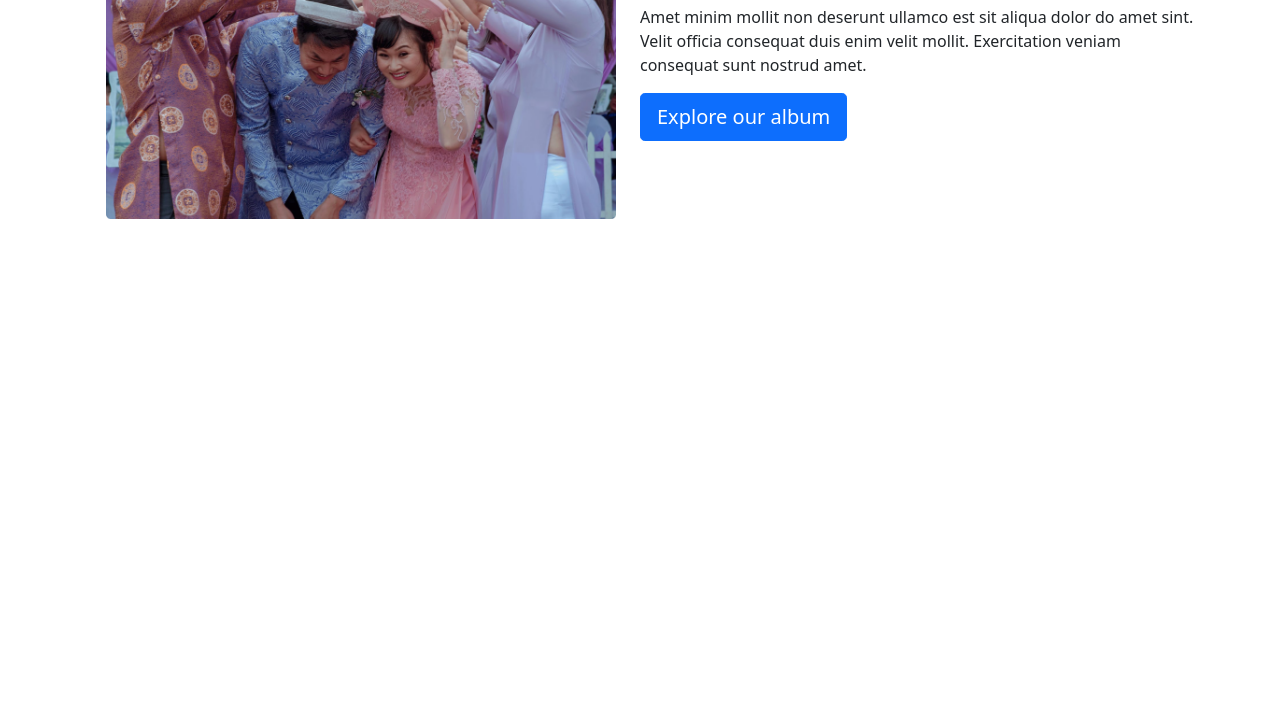
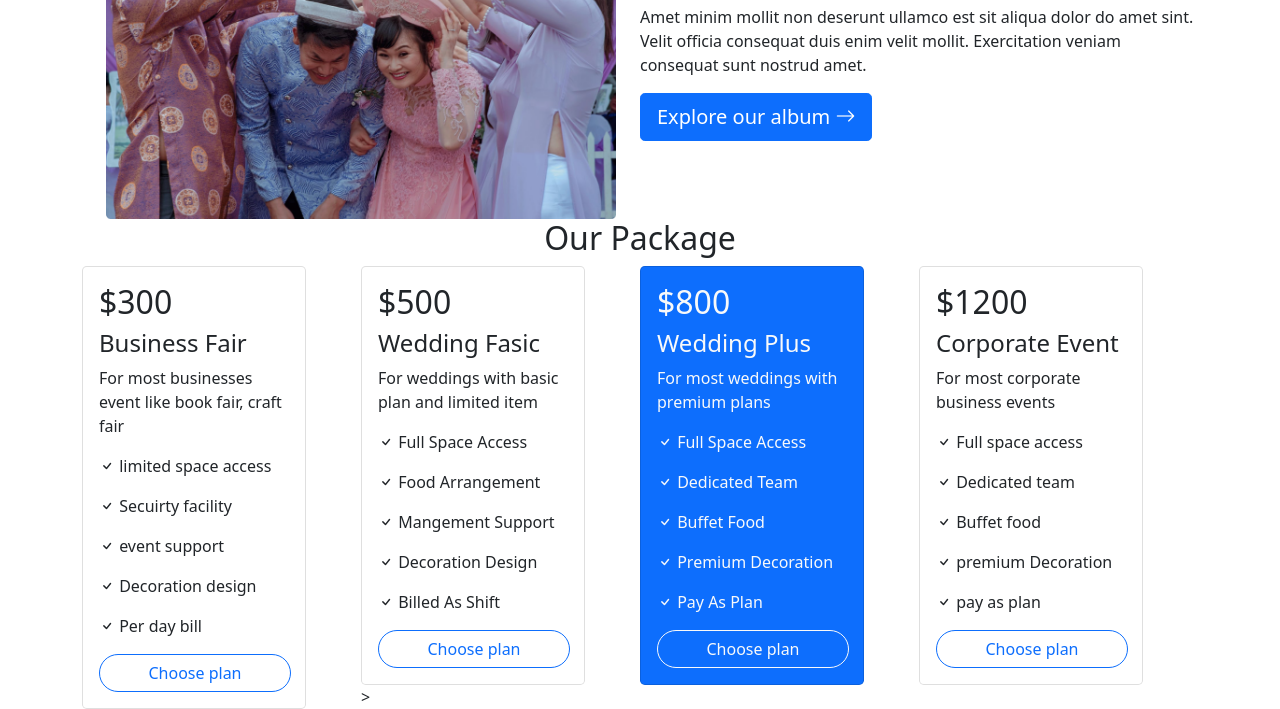
Before and after one commit to Neelporos/convention-center-assingment, a plain HTML site: page index.html in a window 1280 px wide. Shown: the part 686-1395 px from the top of the page. Before the commit the page ends 905 px from the top, so only its background shows below. Drawn offline with nearby package versions, Linux system fonts and the light colour scheme.

Commit message:
package section done

```diff
--- a/index.html
+++ b/index.html
@@ -8,6 +8,8 @@
     <!-- bootstrap css -->
     <link href="https://cdn.jsdelivr.net/npm/bootstrap@5.1.3/dist/css/bootstrap.min.css" rel="stylesheet"
         integrity="sha384-1BmE4kWBq78iYhFldvKuhfTAU6auU8tT94WrHftjDbrCEXSU1oBoqyl2QvZ6jIW3" crossorigin="anonymous">
+    <!-- bootstrap icons -->
+    <link rel="stylesheet" href="https://cdn.jsdelivr.net/npm/bootstrap-icons@1.7.2/font/bootstrap-icons.css">
     <title>Sarah Convention Center</title>
 </head>
 
@@ -113,7 +115,8 @@
                         <p>Amet minim mollit non deserunt ullamco est sit aliqua dolor do amet sint. Velit officia
                             consequat
                             duis enim velit mollit. Exercitation veniam consequat sunt nostrud amet.</p>
-                        <button type="button" class="btn btn-primary btn-lg"> Explore our album
+                        <button type="button" class="btn btn-primary btn-lg">Explore our album <i
+                                class="bi bi-arrow-right"></i>
                         </button>
                     </div>
                 </div>
@@ -121,6 +124,84 @@
         </section>
         <!-- banner section end -->
 
+        <!-- Package section start -->
+        <section class="container">
+            <div class="d-flex justify-content-center">
+                <h2>Our Package</h2>
+            </div>
+            <div class="row">
+                <div class="d-flex">
+                    <div class="col-3">
+                        <div class="card rounded-3" style="width: 14rem;">
+                            <div class="card-body">
+                                <h2>$300</h2>
+                                <h4 class="card-title">Business Fair</h4>
+                                <p class="card-text">For most businesses event
+                                    like book fair, craft fair</p>
+                                <p><i class="bi bi-check"></i> limited space access</p>
+                                <p><i class="bi bi-check"></i> Secuirty facility</p>
+                                <p><i class="bi bi-check"></i> event support</p>
+                                <p><i class="bi bi-check"></i> Decoration design</p>
+                                <p><i class="bi bi-check"></i> Per day bill</p>
+                                <a href="#" class="btn btn-outline-primary rounded-pill" style="width: 12rem;">Choose
+                                    plan</a>
+                            </div>
+                        </div>
+
+                    </div>
+                    <div class="col-3">
+                        <div class="card rounded-3" style="width: 14rem;">
+                            <div class="card-body">
+                                <h2>$500</h2>
+                                <h4 class="card-title">Wedding Fasic</h4>
+                                <p class="card-text">For weddings with basic plan
+                                    and limited item</p>
+                                <p><i class="bi bi-check"></i> Full Space Access</p>
+                                <p><i class="bi bi-check"></i> Food Arrangement</p>
+                                <p><i class="bi bi-check"></i> Mangement Support</p>
+                                <p><i class="bi bi-check"></i> Decoration Design</p>
+                                <p><i class="bi bi-check"></i> Billed As Shift</p>
+                                <a href="#" class="btn btn-outline-primary rounded-pill" style="width: 12rem;">Choose
+                                    plan</a>
+                            </div>
+                        </div>>
+                    </div>
+                    <div class="col-3">
+                        <div class="card rounded-3 bg-primary text-light" style="width: 14rem;">
+                            <div class="card-body">
+                                <h2>$800</h2>
+                                <h4 class="card-title">Wedding Plus</h4>
+                                <p class="card-text">For most weddings with premium plans</p>
+                                <p><i class="bi bi-check"></i> Full Space Access</p>
+                                <p><i class="bi bi-check"></i> Dedicated Team</p>
+                                <p><i class="bi bi-check"></i> Buffet Food</p>
+                                <p><i class="bi bi-check"></i> Premium Decoration</p>
+                                <p><i class="bi bi-check"></i> Pay As Plan</p>
+                                <a href="#" class="btn btn-outline-light rounded-pill" style="width: 12rem;">Choose
+                                    plan</a>
+                            </div>
+                        </div>
+                    </div>
+                    <div class="col-3">
+                        <div class="card rounded-3" style="width: 14rem;">
+                            <div class="card-body">
+                                <h2>$1200</h2>
+                                <h4 class="card-title">Corporate Event</h4>
+                                <p class="card-text">For most corporate business
+                                    events</p>
+                                <p><i class="bi bi-check"></i> Full space access</p>
+                                <p><i class="bi bi-check"></i> Dedicated team</p>
+                                <p><i class="bi bi-check"></i> Buffet food</p>
+                                <p><i class="bi bi-check"></i> premium Decoration</p>
+                                <p><i class="bi bi-check"></i> pay as plan</p>
+                                <a href="#" class="btn btn-outline-primary rounded-pill" style="width: 12rem;">Choose
+                                    plan</a>
+                            </div>
+                        </div>
+                    </div>
+                </div>
+            </div>
+        </section>
 
     </main>
 
```
